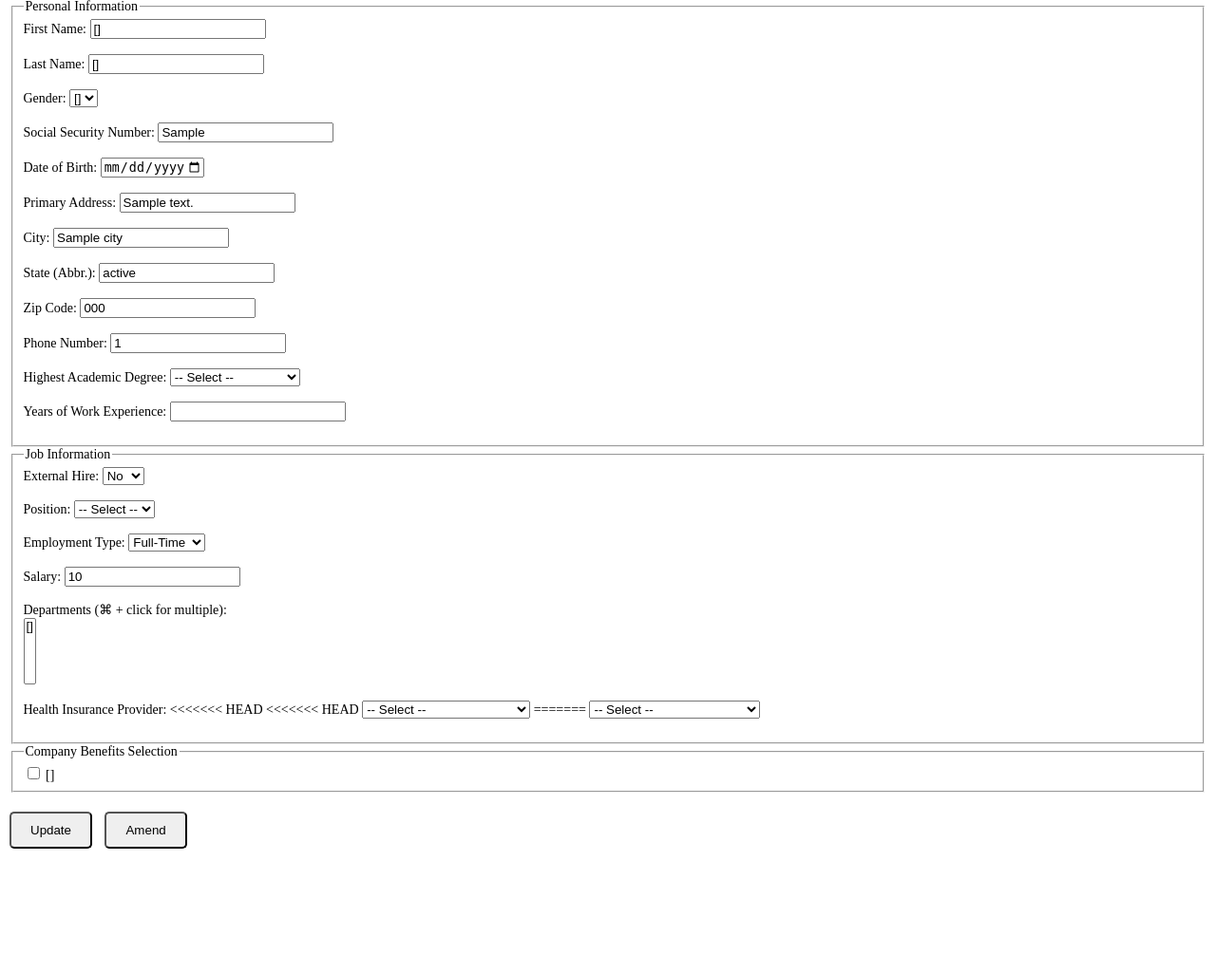
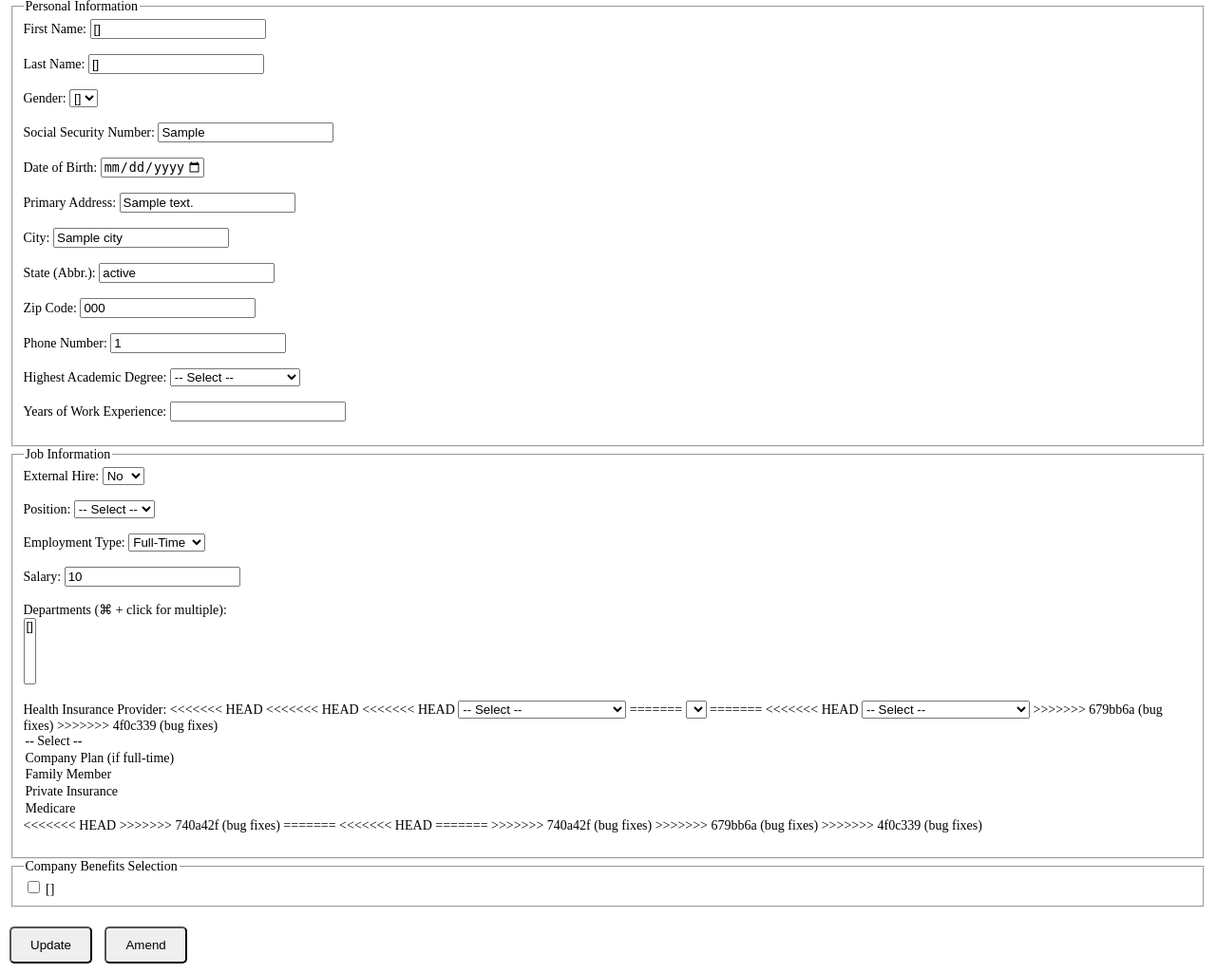
Before and after one commit to jdbren/database-project, a Flask app: template app/templates/employee/form.html in a window 1280 px wide. Shown: the part 139-1164 px from the top of the page at 95% size. Before the commit the page ends 1033 px from the top, so only its background shows below. Run offline with Flask 3, Linux system fonts and the light colour scheme; the template is opened without the code that fills it: most values are stand-ins (such as "Sample title", 1, 10 or a date in 2020); lists and menus that the app fills with data are empty; parts of the project's set-up code (start-up, migrations or seed data) failed here and were passed over; some libraries are stand-ins or nearby versions.

Commit message:
bug fixes

```diff
--- a/app/query.py
+++ b/app/query.py
@@ -19,10 +19,14 @@ def index():
     except Exception as e:
         flash(f"An error occurred: {e}", 'error')
 <<<<<<< HEAD
+<<<<<<< HEAD
         return render_template('query/index.html', query=query)
     finally:
         close_db()
 =======
         return render_template('query/index.html')
 >>>>>>> 44fe2d2 (code cleanup)
+=======
+        return render_template('query/index.html', query=query)
+>>>>>>> 679bb6a (bug fixes)
     return render_template('query/results.html', query=query, rows=results, cols=column_names)
--- a/app/static/script.js
+++ b/app/static/script.js
@@ -22,6 +22,7 @@ function formatSSN() {
 }
 
 <<<<<<< HEAD
+<<<<<<< HEAD
 function setCompanyInsuranceCheckbox() {
     let checkbox = document.getElementById('Health Insurance');
     if (document.getElementById('health_insurance').value === 'company')
@@ -36,6 +37,8 @@ function setCompanyInsuranceOption() {
     else option.selected = false;
 }
 =======
+=======
+>>>>>>> 4f0c339 (bug fixes)
 function formatPhone() {
     let phone = document.getElementById('phone');
     let phoneValue = phone.value;
@@ -43,6 +46,14 @@ function formatPhone() {
         phone.value += ' ';
     if (phoneValue.length === 7)
         phone.value += '-';
+=======
+<<<<<<< HEAD
+function setCompanyInsuranceCheckbox() {
+    let checkbox = document.getElementById('Health Insurance');
+    if (document.getElementById('health_insurance').value === 'company')
+        checkbox.checked = true;
+    else checkbox.checked = false;
+>>>>>>> 679bb6a (bug fixes)
 }
 <<<<<<< HEAD
 <<<<<<< HEAD
@@ -62,4 +73,21 @@ function toggleCheckboxes() {
     checkbox.checked = selectAll.checked;
     });
 }
+<<<<<<< HEAD
 >>>>>>> bb7af00 (clean js and css)
+=======
+=======
+function formatPhone() {
+    let phone = document.getElementById('phone');
+    let phoneValue = phone.value;
+    if (phoneValue.length === 3)
+        phone.value += ' ';
+    if (phoneValue.length === 7)
+        phone.value += '-';
+}
+
+window.onload = () => {
+    setBenefitsEnabled();
+};
+>>>>>>> 740a42f (bug fixes)
+>>>>>>> 4f0c339 (bug fixes)
--- a/app/templates/employee/form.html
+++ b/app/templates/employee/form.html
@@ -146,7 +146,7 @@
         <option value="Intern" {{ 'selected' if emp and emp.EmploymentType == 'Intern' }}>Internship</option>
 =======
         {% for emp_type in employment_types %}
-        <option value="{emp_type.Name}" {{ 'selected' if emp and emp.EmploymentType == emp_type.Name }}>{{ emp_type.Name }}</option>
+        <option value="{{ emp_type.Name }}" {{ 'selected' if emp and emp.EmploymentType == emp_type.Name }}>{{ emp_type.Name }}</option>
         {% endfor %}
 >>>>>>> 4d2ba1c (fixes to emp)
 >>>>>>> 6fc2683 (fixes to emp)
@@ -166,6 +166,7 @@
       <label for="health_insurance">Health Insurance Provider:</label>
 <<<<<<< HEAD
 <<<<<<< HEAD
+<<<<<<< HEAD
       <select type="text" id="health_insurance" name="health_insurance" required
         onchange="setCompanyInsuranceCheckbox()"
       >
@@ -179,12 +180,35 @@
 =======
       <select id="health_insurance" name="health_insurance" required>
 >>>>>>> ba36fe5 (bug fixes and health insurance additions)
+=======
+      <select id="health_insurance" name="health_insurance" required>
+=======
+<<<<<<< HEAD
+      <select type="text" id="health_insurance" name="health_insurance" required
+        onchange="setCompanyInsuranceCheckbox()"
+      >
+        <option value="" {{ 'selected' if not emp or not emp.HealthInsurance }}>-- Select --</option>
+        <option id="company_ins_opt" value="company" {{ 'selected' if emp and emp.HealthInsurance == 'company' }}>Company plan (if full time)</option>
+        <option value="family" {{ 'selected' if emp and emp.HealthInsurance == 'family' }}>Family member</option>
+        <option value="private" {{ 'selected' if emp and emp.HealthInsurance == 'private' }}>Private Insurance</option>
+        <option value="medicare" {{ 'selected' if emp and emp.HealthInsurance == 'medicare' }}>Medicare</option>
+=======
+      <select type="text" id="health_insurance" name="health_insurance">
+>>>>>>> 679bb6a (bug fixes)
+>>>>>>> 4f0c339 (bug fixes)
         <option value>-- Select --</option>
         <option id="company_ins_opt" value="Company" {{ 'selected' if emp and emp.HealthInsurance == 'Company' }}>Company Plan (if full-time)</option>
         <option value="Family" {{ 'selected' if emp and emp.HealthInsurance == 'Family' }}>Family Member</option>
         <option value="Private" {{ 'selected' if emp and emp.HealthInsurance == 'Private' }}>Private Insurance</option>
         <option value="Medicare" {{ 'selected' if emp and emp.HealthInsurance == 'Medicare' }}>Medicare</option>
+<<<<<<< HEAD
 >>>>>>> 740a42f (bug fixes)
+=======
+<<<<<<< HEAD
+=======
+>>>>>>> 740a42f (bug fixes)
+>>>>>>> 679bb6a (bug fixes)
+>>>>>>> 4f0c339 (bug fixes)
       </select><br><br>
     </fieldset>
 
--- a/app/templates/employee/view.html
+++ b/app/templates/employee/view.html
@@ -114,6 +114,7 @@
   <button class="link-button"
     onclick="window.location.href = '/employee/{{ employee.ID }}/edit'"
   >Edit Employee Data</button>
+<<<<<<< HEAD
   <button class="link-button" onclick="deleteEmployee()">Archive Employee</button>
 
   <div style="margin-top: 3em;"></div><hr><br>
@@ -196,4 +197,7 @@
     </tbody>
   </table>
 
+=======
+  <button class="link-button" onclick="deleteEmployee()">Archive Employee</a>
+>>>>>>> 679bb6a (bug fixes)
 {% endblock %}
```
Also changed, not shown: app/employee.py (+47 -8 lines).
